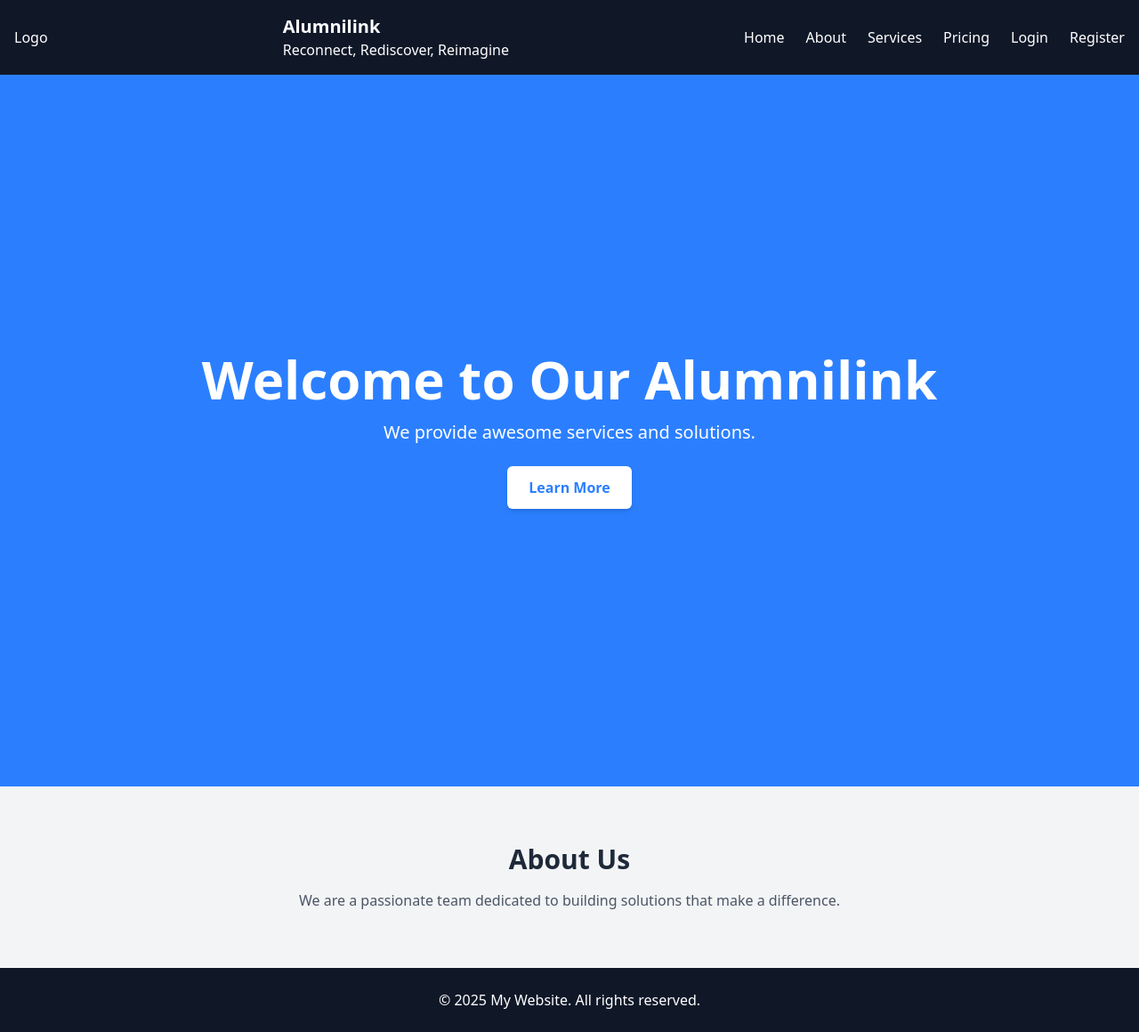
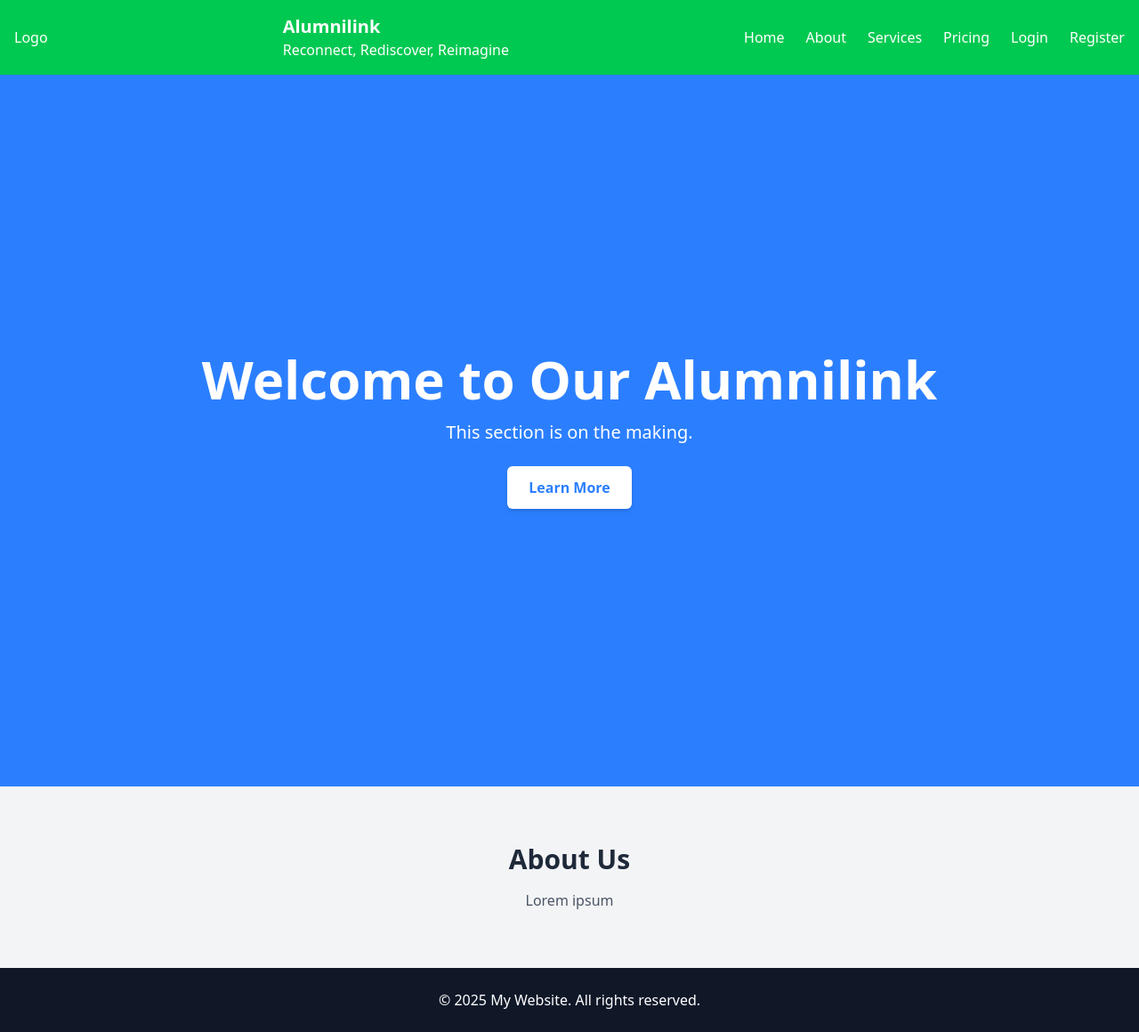
Before and after one commit to blank122/alumni-link-frontend, a React (Vite) app: page / in a window 1280 px wide. Shown: the whole page at 89% size. Built offline with nearby package versions, Linux system fonts and the light colour scheme.

Commit message:
some shits updated

```diff
--- a/src/components/layouts/Navbar.jsx
+++ b/src/components/layouts/Navbar.jsx
@@ -5,7 +5,7 @@ const Navbar = () => {
     const [isOpen, setIsOpen] = useState(false);
 
     return (
-        <nav className="bg-gray-900 text-white">
+        <nav className="bg-green-500 text-white">
             <div className="max-w-screen-xl mx-auto flex justify-between items-center p-4">
                 Logo
                 {/* dapat ma hide ni na div */}
--- a/src/pages/Home.jsx
+++ b/src/pages/Home.jsx
@@ -9,7 +9,7 @@ const Home = () => {
             {/* Hero Section */}
             <section className="h-screen flex flex-col justify-center items-center bg-blue-500 text-white text-center px-4">
                 <h1 className="text-4xl md:text-6xl font-bold mb-4">Welcome to Our Alumnilink</h1>
-                <p className="text-lg md:text-xl mb-6">We provide awesome services and solutions.</p>
+                <p className="text-lg md:text-xl mb-6">This section is on the making.</p>
                 <a href="#about" className="px-6 py-3 bg-white text-blue-500 font-semibold rounded-md shadow-md hover:bg-gray-200">Learn More</a>
             </section>
 
@@ -17,7 +17,7 @@ const Home = () => {
             <section id="about" className="py-16 bg-gray-100 text-center">
                 <h2 className="text-3xl font-bold text-gray-800">About Us</h2>
                 <p className="mt-4 text-gray-600 max-w-2xl mx-auto">
-                    We are a passionate team dedicated to building solutions that make a difference.
+                    Lorem ipsum
                 </p>
             </section>
 
```
